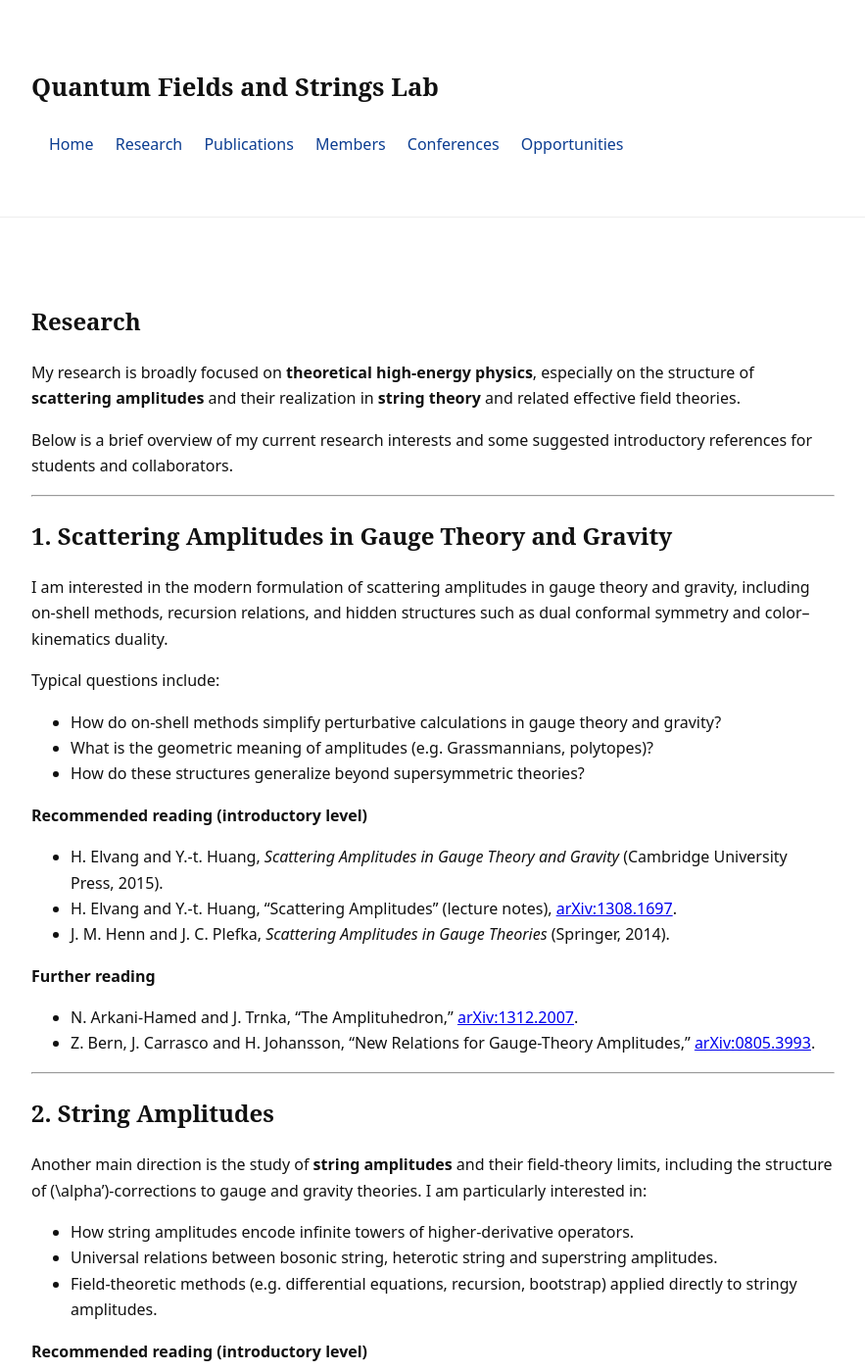
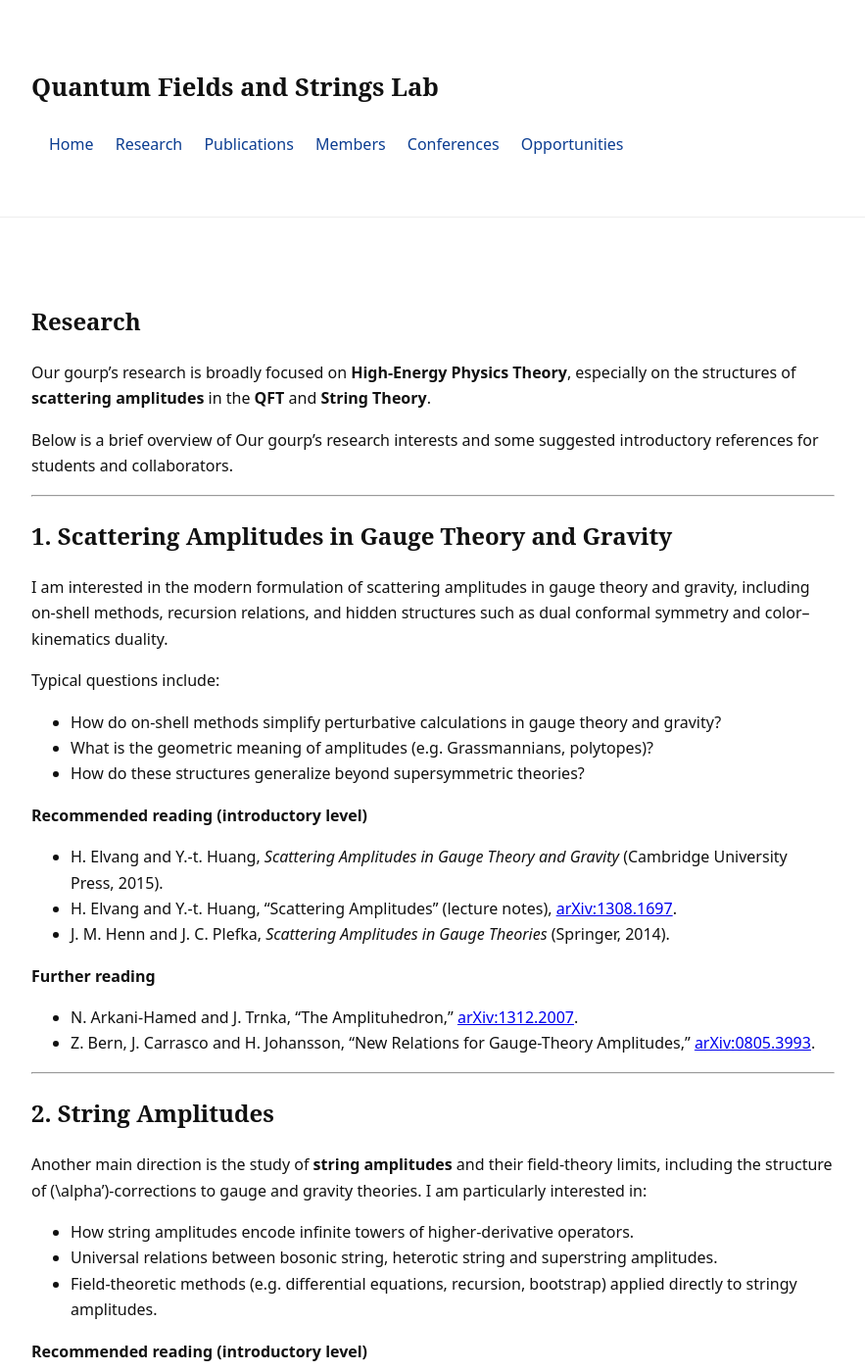
Before and after one commit to QuantumQ1/quantumq1.github.io, a Jekyll site: the page built from research.md, in a window 1280 px wide and 1400 px high. Shown: the whole window at 98% size, without its empty margins (198-1081 px from the left). Built offline with Jekyll 4.4.1, drawn with Linux system fonts in a browser that asks for light colours; some of the changed text lies outside the part shown.

Commit message:
Update research.md

```diff
--- a/research.md
+++ b/research.md
@@ -5,9 +5,9 @@ title: Research
 
 # Research
 
-My research is broadly focused on **theoretical high-energy physics**, especially on the structure of **scattering amplitudes** and their realization in **string theory** and related effective field theories.
+Our gourp's research is broadly focused on **High-Energy Physics Theory**, especially on the structures of **scattering amplitudes** in the **QFT** and **String Theory**.
 
-Below is a brief overview of my current research interests and some suggested introductory references for students and collaborators.
+Below is a brief overview of Our gourp's research interests and some suggested introductory references for students and collaborators.
 
 ---
 
@@ -46,7 +46,6 @@ Another main direction is the study of **string amplitudes** and their field-the
 
 - B. Zwiebach, *A First Course in String Theory* (Cambridge University Press).
 - M. B. Green, J. H. Schwarz and E. Witten, *Superstring Theory*, Vol. 1 (Cambridge University Press) – basic string worldsheet and tree-level amplitudes.
-- C. P. Burgess, *Introduction to Effective Field Theory* – for the general EFT viewpoint on higher-derivative corrections.
 
 **More focused on amplitudes**
 
```
